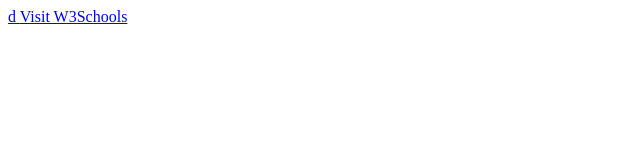
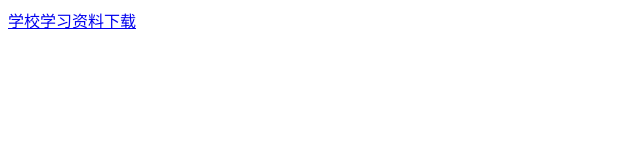
Before and after one commit to ziyuwei/ziyuwei.github.io, a plain HTML site: page index.html in a window 1280 px wide. Shown: the whole page, without its empty margins (0-640 px from the left). Drawn offline with Linux system fonts and the light colour scheme.

Commit message:
Update index.html

```diff
--- a/index.html
+++ b/index.html
@@ -1,5 +1,4 @@
 <html>
 <title>学习</title>
-<a href="https://weiziyu-my.sharepoint.com/:f:/g/personal/test_weiziyu_onmicrosoft_com/Eve3tyZSqWVLtayacfqfCgkBZHQ_A_r7y-dzL1B8ma9PPQ?e=IKCS8B" 学校学习资料下载<dss/a>d
-  <a href="https://www.w3schools.com">Visit W3Schools</a>
+<a href="https://weiziyu-my.sharepoint.com/:f:/g/personal/test_weiziyu_onmicrosoft_com/Eve3tyZSqWVLtayacfqfCgkBZHQ_A_r7y-dzL1B8ma9PPQ?e=IKCS8B">学校学习资料下载</a>
 </html>
```
